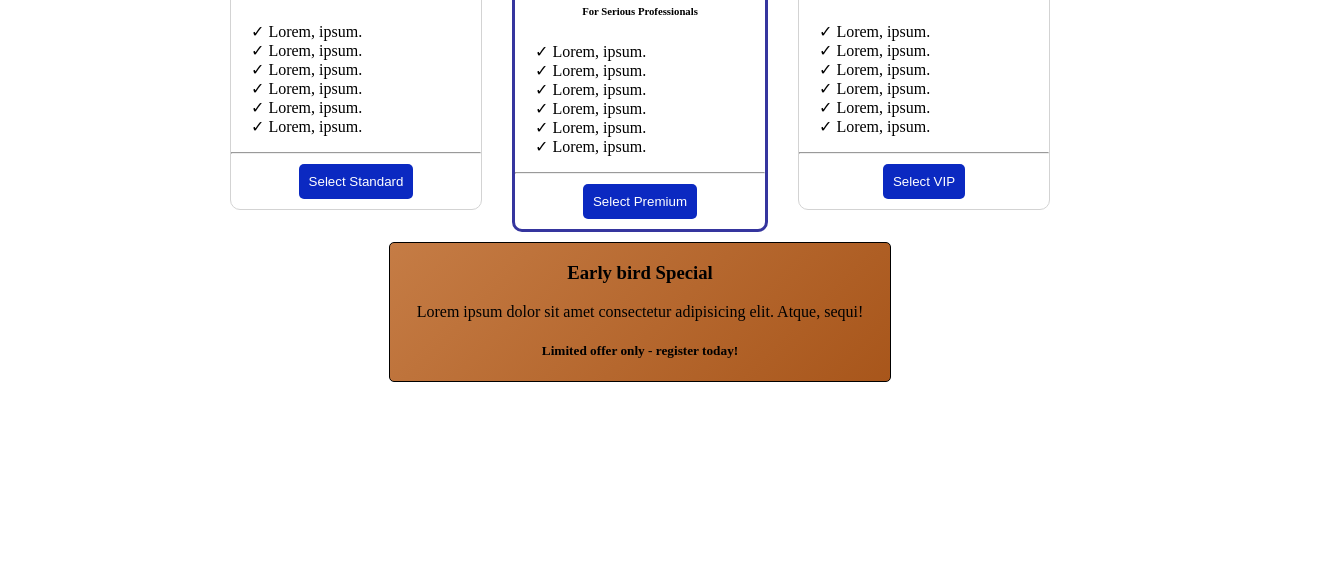
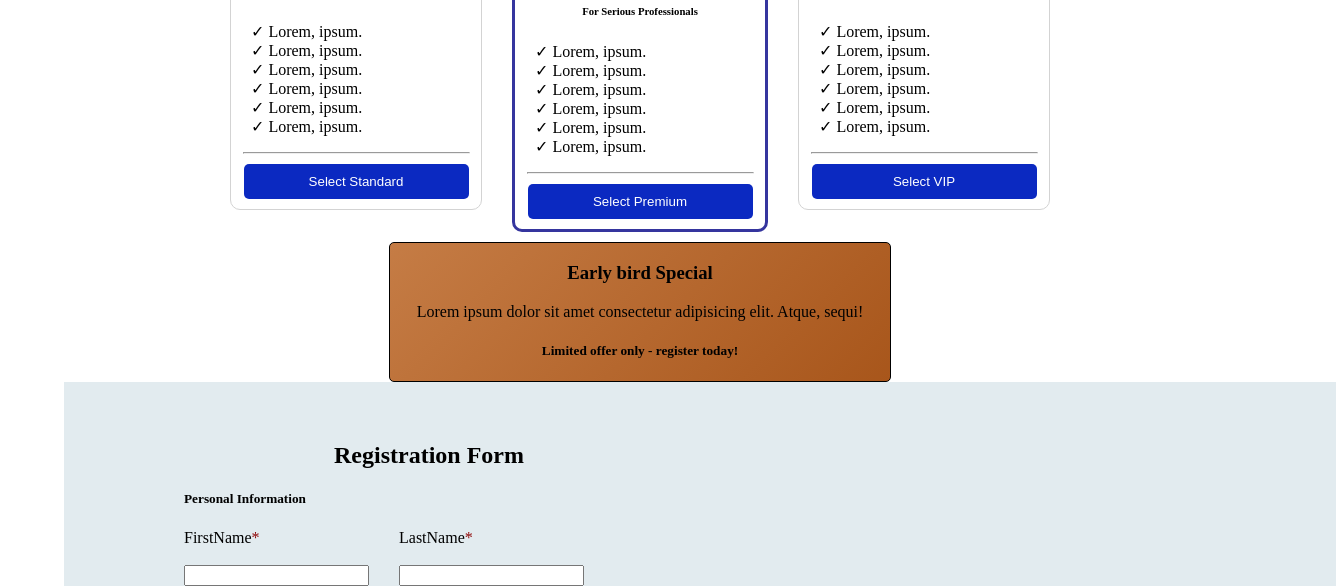
Before and after one commit to ravindra1819/FEG2025PP, a plain HTML site: page register.html in a window 1280 px wide. Shown: the part 546-1132 px from the top of the page, 1336 px wide, since content can reach past the window. Before the commit the page ends 928 px from the top, so only its background shows below. Drawn offline with Linux system fonts and the light colour scheme.

Commit message:
Changes in Register Page

```diff
--- a/register.css
+++ b/register.css
@@ -81,6 +81,7 @@ body {
   justify-content: center;
   align-items: center;
   gap: 30px;
+  width: 100%;
 }
 
 .mainoffer {
@@ -115,6 +116,10 @@ body {
   margin: 10px 0;
 }
 
+.btn{
+  width: 90%;
+}
+
 .btn {
   border-radius: 5px;
   border: 1px lightblue;
@@ -123,3 +128,19 @@ body {
   margin-top: 10px 0 10px 0;
   padding: 10px;
 }
+
+/* Registration Page */
+
+.repage{
+  width: 90%;
+  background-color: rgb(226, 235, 239);
+  margin: 0 5%;
+  padding: 40px 0 0 120px;
+}
+
+.Name1{
+  display: flex;
+  align-items: center;
+  justify-content:flex-start;
+  gap: 30px;
+}
--- a/register.html
+++ b/register.html
@@ -9,6 +9,7 @@
 </head>
 
 <body>
+  <!-- header details -->
   <header class="header">
 
     <div class="logo-name">
@@ -29,14 +30,14 @@
 
   </header>
 
-  <section>
-    <div class="EF-container">
-      <h1 class="container1">Secure Your Spot</h1>
-      <p class="container1">Join 10,000+ innovators at Future Gadget Expo 2025</p>
-      <p class="container1">March 15-17, Moscone Convention center, San Fransisco</p>
-    </div>
+  <!-- hero card details -->
+  <section class="EF-container">
+    <h1 class="container1">Secure Your Spot</h1>
+    <p class="container1">Join 10,000+ innovators at Future Gadget Expo 2025</p>
+    <p class="container1">March 15-17, Moscone Convention center, San Fransisco</p>
   </section>
 
+  <!-- Choose your pass section -->
   <section>
     <h2 class="passheader">Choose your pass</h2>
     <div class="mainpass">
@@ -47,14 +48,14 @@
           <h6>Perfect for tech enthusiaist</h6>
         </div>
         <ul style="list-style: none; padding-inline-start: 20px;">
-          <li>✓  Lorem, ipsum.</li>
-          <li>✓  Lorem, ipsum.</li>
-          <li>✓  Lorem, ipsum.</li>
-          <li>✓  Lorem, ipsum.</li>
-          <li>✓  Lorem, ipsum.</li>
-          <li>✓  Lorem, ipsum.</li>
+          <li>✓ Lorem, ipsum.</li>
+          <li>✓ Lorem, ipsum.</li>
+          <li>✓ Lorem, ipsum.</li>
+          <li>✓ Lorem, ipsum.</li>
+          <li>✓ Lorem, ipsum.</li>
+          <li>✓ Lorem, ipsum.</li>
         </ul>
-        <hr>
+        <hr style="width: 90%;">
         <div class="btnpass">
           <button class="btn">Select Standard</button>
         </div>
@@ -68,14 +69,14 @@
           <h6>For Serious Professionals</h6>
         </div>
         <ul style="list-style: none; padding-inline-start: 20px;">
-          <li>✓  Lorem, ipsum.</li>
-          <li>✓  Lorem, ipsum.</li>
-          <li>✓  Lorem, ipsum.</li>
-          <li>✓  Lorem, ipsum.</li>
-          <li>✓  Lorem, ipsum.</li>
-          <li>✓  Lorem, ipsum.</li>
+          <li>✓ Lorem, ipsum.</li>
+          <li>✓ Lorem, ipsum.</li>
+          <li>✓ Lorem, ipsum.</li>
+          <li>✓ Lorem, ipsum.</li>
+          <li>✓ Lorem, ipsum.</li>
+          <li>✓ Lorem, ipsum.</li>
         </ul>
-        <hr>
+        <hr style="width: 90%;">
         <div class="btnpass">
           <button class="btn">Select Premium</button>
         </div>
@@ -87,19 +88,20 @@
           <h6>Ultimate Experience</h6>
         </div>
         <ul style="list-style: none; padding-inline-start: 20px;">
-          <li>✓  Lorem, ipsum.</li>
-          <li>✓  Lorem, ipsum.</li>
-          <li>✓  Lorem, ipsum.</li>
-          <li>✓  Lorem, ipsum.</li>
-          <li>✓  Lorem, ipsum.</li>
-          <li>✓  Lorem, ipsum.</li>
+          <li>✓ Lorem, ipsum.</li>
+          <li>✓ Lorem, ipsum.</li>
+          <li>✓ Lorem, ipsum.</li>
+          <li>✓ Lorem, ipsum.</li>
+          <li>✓ Lorem, ipsum.</li>
+          <li>✓ Lorem, ipsum.</li>
         </ul>
-        <hr>
+        <hr style="width: 90%;">
         <div class="btnpass">
           <button class="btn">Select VIP</button>
         </div>
       </div>
     </div>
+
     <section class="mainoffer">
       <div class="suboffer">
         <h3>Early bird Special </h3>
@@ -109,6 +111,23 @@
     </section>
 
   </section>
+
+  <!-- Registration page -->
+  <section class="repage">
+    <h2 style="padding-left: 150px;">Registration Form</h3>
+      <h5>Personal Information</h5>
+      <div class="Name1">
+        <div>
+          <label for="firstname">FirstName<span style="color: rgb(144, 9, 9);">*</span></label> <br><br>
+          <input type="text" id="firstname">
+        </div>
+        <div>
+          <label for="lastname">LastName<span style="color: rgb(144, 9, 9);">*</span></label> <br><br>
+          <input type="text" id="lastname">
+        </div>
+      </div>
+  </section>
+
 </body>
 
 </html>
```
Also changed, not shown: index.html (+1 -1 lines).
